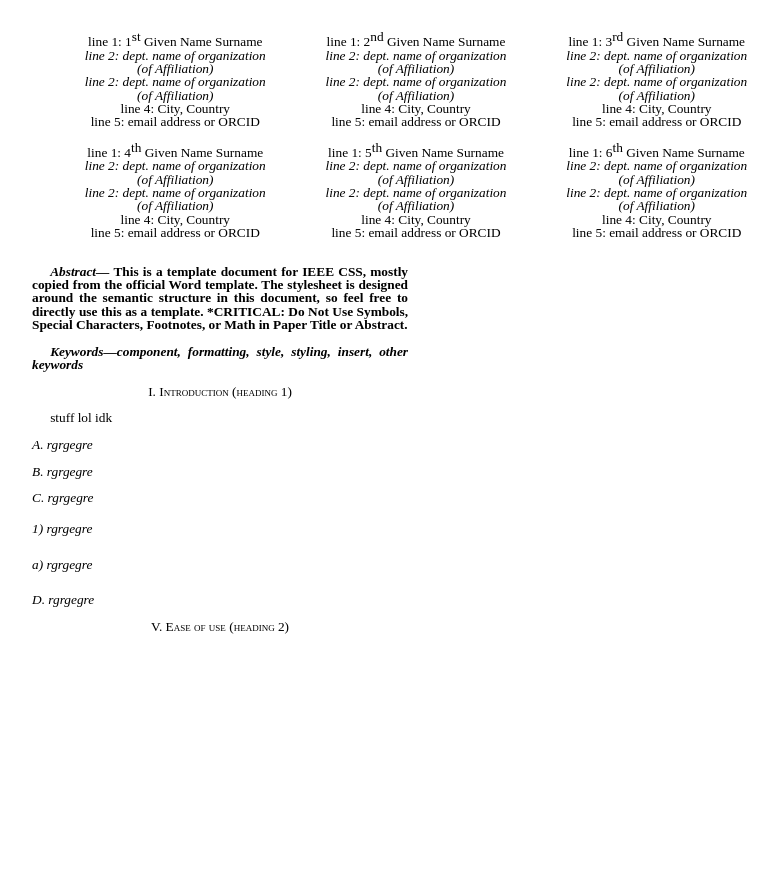
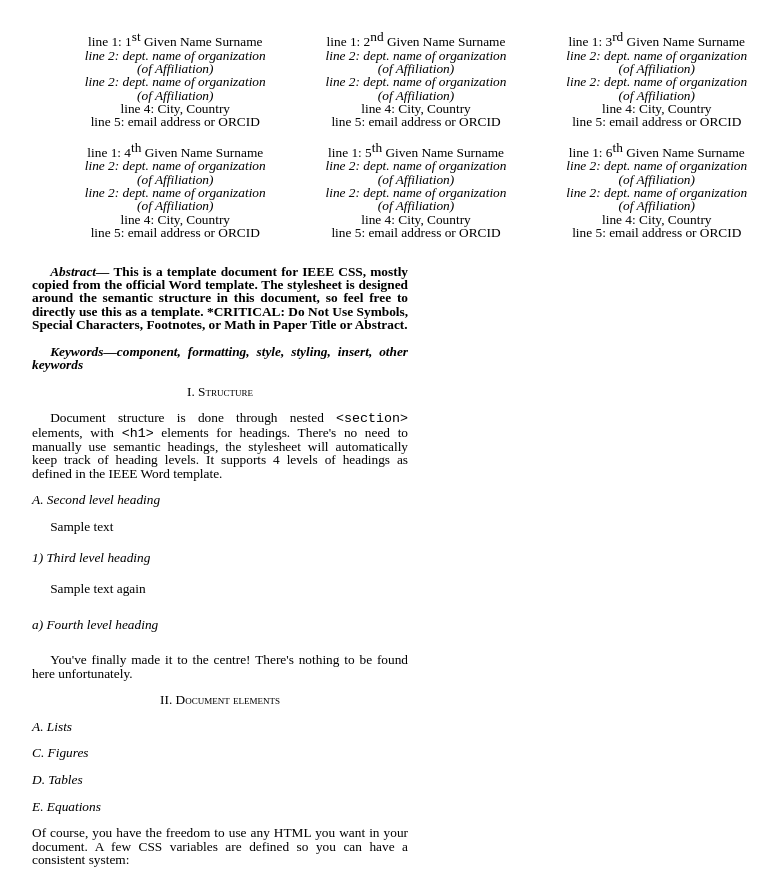
Before and after one commit to heftymouse/ieee-css, a website built with Vite: page index.html in a window 1280 px wide. Shown: the part 57-937 px from the top of the page, without its empty margins (224-1002 px from the left). Before the commit the page ends 800 px from the top, so only its background shows below. Built offline with nearby package versions, Linux system fonts and the light colour scheme.

Commit message:
elaborate document

```diff
--- a/index.html
+++ b/index.html
@@ -102,30 +102,44 @@
 		</p>
 		<p class="keywords">component, formatting, style, styling, insert, other keywords</p>
 		<section>
-			<h1>Introduction (heading 1)</h1>
-			<p>stuff lol idk</p>
+			<h1>Structure</h1>
+			<p>Document structure is done through nested <code>&lt;section&gt;</code> elements, with <code>&lt;h1&gt;</code>
+				elements
+				for headings. There's no need to manually use semantic headings, the stylesheet will automatically keep track of
+				heading levels. It supports 4 levels of headings as defined in the IEEE Word template.</p>
 			<section>
-				<h1>rgrgegre</h1>
-			</section>
-			<section>
-				<h1>rgrgegre</h1>
-			</section>
-			<section>
-				<h1>rgrgegre</h1>
+				<h1>Second level heading</h1>
+				<p>Sample text</p>
 				<section>
-					<h1>rgrgegre</h1>
+					<h1>Third level heading</h1>
+					<p>Sample text again</p>
 					<section>
-						<h1>rgrgegre</h1>
+						<h1>Fourth level heading</h1>
+						<p>You've finally made it to the centre! There's nothing to be found here unfortunately.</p>
 					</section>
 				</section>
 			</section>
+		</section>
+		<section>
+			<h1>Document elements</h1>
 			<section>
-				<h1>rgrgegre</h1>
+				<h1>Lists</h1>
+			</section>
+			<section>
+				<h1>Figures</h1>
+			</section>
+			<section>
+				<h1>Tables</h1>
+			</section>
+			<section>
+				<h1>Equations</h1>
 			</section>
 		</section>
-		<section>
-			<h1>Ease of use (heading 2)</h1>
-		</section>
+
+		Of course, you have the freedom to use any HTML you want in your document. A few CSS variables are defined so you can have a consistent system:
+		<ol>
+
+		</ol>
 	</main>
 </body>
 
```
